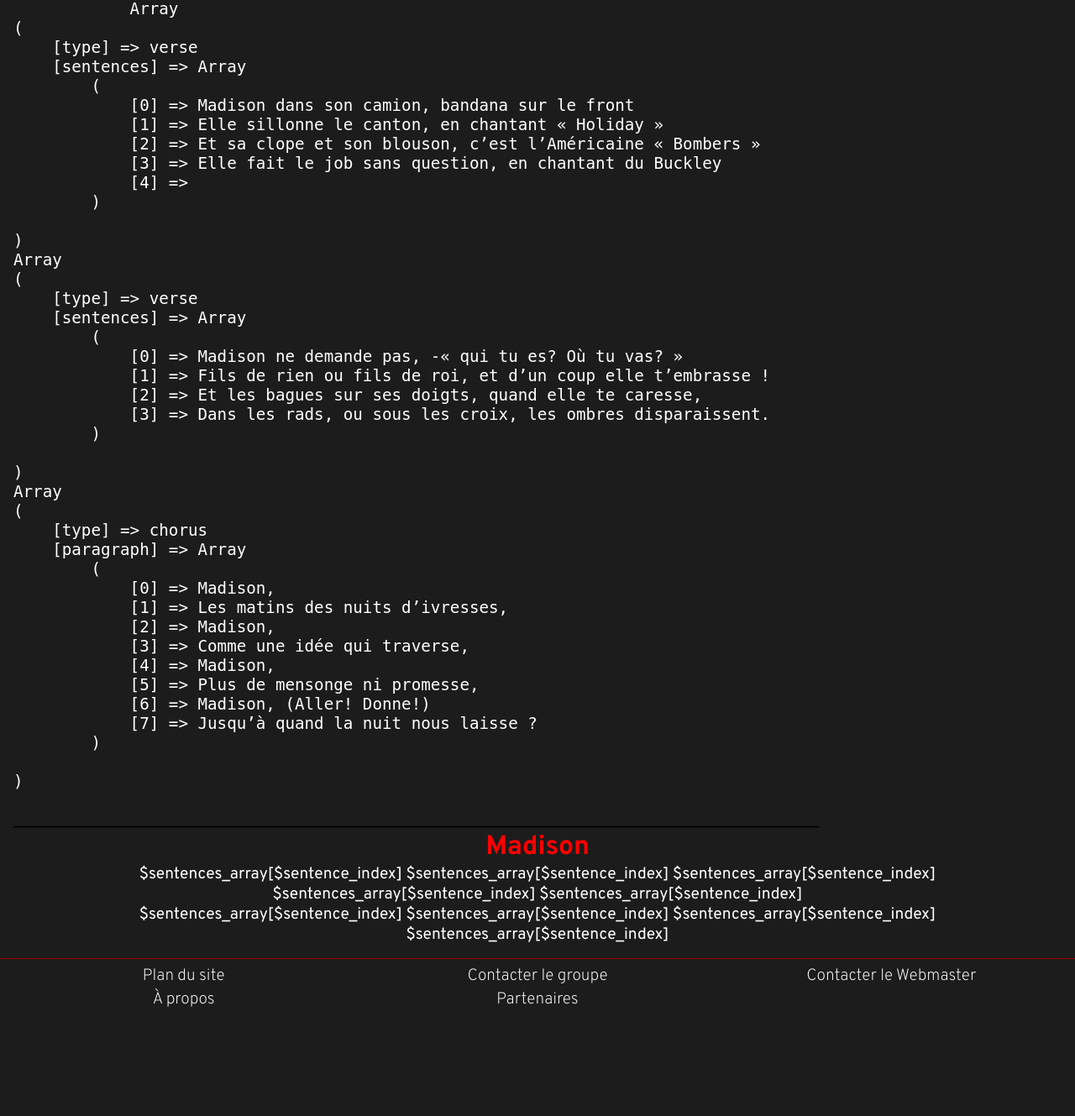
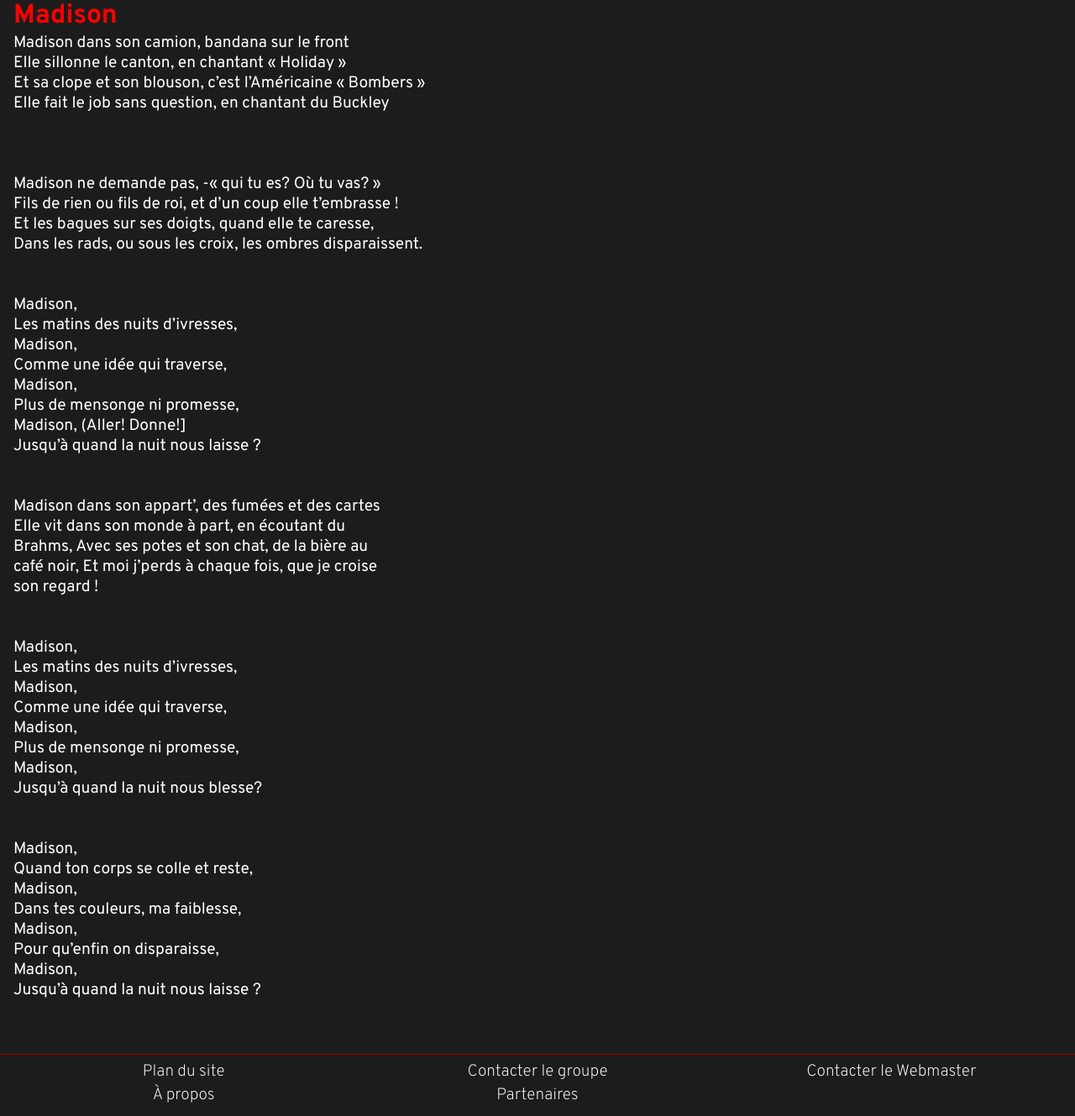
Before and after one commit to christophegourmand/musicband_alinea, a PHP site: page /views/pages/page_lyrics.php?songClicked=0 in a window 1280 px wide. Shown: the part 644-1973 px from the top of the page at 84% size. Before the commit the page ends 1843 px from the top, so only its background shows below. Run offline with PHP 8.4, Linux system fonts and the light colour scheme; data that the repository does not hold is empty; some libraries are stand-ins or nearby versions; some web fonts are replaced.

Commit message:
lyrics correctly displayed from array

```diff
--- a/assets/css/main_style.css
+++ b/assets/css/main_style.css
@@ -1047,10 +1047,6 @@ footer {
   color: white;
 }
 
-.lyrics {
-  text-align: center;
-}
-
 .lyrics .lyrics-title {
   font-size: 2rem;
   color: red;
--- a/assets/css/modules/_lyrics.scss
+++ b/assets/css/modules/_lyrics.scss
@@ -1,12 +1,13 @@
 .lyrics {
 
-    text-align: center;
+    // text-align: center;
 
     .lyrics-title {
         font-size: 2rem;
         color: red;
     }
     .lyrics-list {
+
 
         .lyrics-paragraph {
 
--- a/datas/allSongs_variables.php
+++ b/datas/allSongs_variables.php
@@ -13,55 +13,55 @@
     "J'ai pas les mots"
 ]; */
 
-$allSongs_array = array (
-    array(
+$allSongs_indArray = [
+    [
         "song_title"=>"Madison",
-        "song_lyrics_paragraphs"=>array(
-            array(
+        "song_lyrics_paragraphs"=>[
+            [
                 "type"=>"verse",
-                "sentences"=>array(
+                "sentences"=>[
                     "Madison dans son camion, bandana sur le front",
                     "Elle sillonne le canton, en chantant « Holiday »",
                     "Et sa clope et son blouson, c’est l’Américaine « Bombers »",
                     "Elle fait le job sans question, en chantant du Buckley",
                     "",
-                )
-            ),
-            array(
+                ]
+            ],
+            [
                 "type"=>"verse",
-                "sentences"=>array(
+                "sentences"=>[
                     "Madison ne demande pas, -« qui tu es? Où tu vas? »",
                     "Fils de rien ou fils de roi, et d’un coup elle t’embrasse !",
                     "Et les bagues sur ses doigts, quand elle te caresse,",
                     "Dans les rads, ou sous les croix, les ombres disparaissent.",
-                )
-            ),
-            array(
+                ]
+            ],
+            [
                 "type"=>"chorus",
-                "paragraph"=>array(
+                "sentences"=>[
                     "Madison,",
                     "Les matins des nuits d’ivresses,",
                     "Madison, ",
                     "Comme une idée qui traverse, ",
                     "Madison,",
                     "Plus de mensonge ni promesse,",
-                    "Madison, (Aller! Donne!)",
+                    "Madison, (Aller! Donne!]",
                     "Jusqu’à quand la nuit nous laisse ?",
-                )
-            ),
-            array(
+                ]
+            ],
+            [
                 "type"=>"verse",
-                "paragraph"=>array(
+                "sentences"=>[
                     "Madison dans son appart’, des fumées et des cartes",
                     "Elle vit dans son monde à part, en écoutant du",
                     "Brahms, Avec ses potes et son chat, de la bière au",
                     "café noir, Et moi j’perds à chaque fois, que je croise",
                     "son regard !",
-                )
-            ),
-            array(
+                ]
+            ],
+            [
                 "type"=>"chorus",
-                "paragraph"=>array(
+                "sentences"=>[
                     "Madison,",
                     "Les matins des nuits d’ivresses,",
                     "Madison, ",
@@ -70,11 +70,11 @@ $allSongs_array = array (
                     "Plus de mensonge ni promesse,",
                     "Madison, ",
                     "Jusqu’à quand la nuit nous blesse?",
-                )
-            ),
-            array(
+                ]
+            ],
+            [
                 "type"=>"chorus",
-                "paragraph"=>array(
+                "sentences"=>[
                     "Madison,",
                     "Quand ton corps se colle et reste,",
                     "Madison,",
@@ -83,171 +83,171 @@ $allSongs_array = array (
                     "Pour qu’enfin on disparaisse,",
                     "Madison,",
                     "Jusqu’à quand la nuit nous laisse ?",
-                )
-            )
-        )
-    ),
+                ]
+            ]
+        ]
+    ],
     // ------------------ end song
 
-    array(
+    [
         "song_title"=>"Soif",
-        "song_lyrics_paragraphs"=>array(
-            array(
+        "song_lyrics_paragraphs"=>[
+            [
                 "type"=>"verse",
-                "sentences"=>array(
+                "sentences"=>[
                     "",
                     "",
                     "",
                     "",
                     "",
                     ""
-                )
-            )
-        )
-    ),
+                ]
+            ]
+        ]
+    ],
     // ------------------ end song
 
-    array(
+    [
         "song_title"=>"Le Placard",
-        "song_lyrics_paragraphs"=>array(
-            array(
+        "song_lyrics_paragraphs"=>[
+            [
                 "type"=>"verse",
-                "sentences"=>array(
+                "sentences"=>[
                     "",
                     "",
                     "",
                     "",
                     "",
                     ""
-                )
-            )
-        )
-    ),
+                ]
+            ]
+        ]
+    ],
     // ------------------ end song
 
-    array(
+    [
         "song_title"=>"L'Exil",
-        "song_lyrics_paragraphs"=>array(
-            array(
+        "song_lyrics_paragraphs"=>[
+            [
                 "type"=>"verse",
-                "sentences"=>array(
+                "sentences"=>[
                     "",
                     "",
                     "",
                     "",
                     "",
                     ""
-                )
-            )
-        )
-    ),
+                ]
+            ]
+        ]
+    ],
     // ------------------ end song
 
-    array(
+    [
         "song_title"=>"Pas d'Autre Monde",
-        "song_lyrics_paragraphs"=>array(
-            array(
+        "song_lyrics_paragraphs"=>[
+            [
                 "type"=>"verse",
-                "sentences"=>array(
+                "sentences"=>[
                     "",
                     "",
                     "",
                     "",
                     "",
                     ""
-                )
-            )
-        )
-    ),
+                ]
+            ]
+        ]
+    ],
     // ------------------ end song
 
-    array(
+    [
         "song_title"=>"Post-It",
-        "song_lyrics_paragraphs"=>array(
-            array(
+        "song_lyrics_paragraphs"=>[
+            [
                 "type"=>"verse",
-                "sentences"=>array(
+                "sentences"=>[
                     "",
                     "",
                     "",
                     "",
                     "",
                     ""
-                )
-            )
-        )
-    ),
+                ]
+            ]
+        ]
+    ],
     // ------------------ end song
 
-    array(
+    [
         "song_title"=>"Si tu vas bien",
-        "song_lyrics_paragraphs"=>array(
-            array(
+        "song_lyrics_paragraphs"=>[
+            [
                 "type"=>"verse",
-                "sentences"=>array(
+                "sentences"=>[
                     "",
                     "",
                     "",
                     "",
                     "",
                     ""
-                )
-            )
-        )
-    ),
+                ]
+            ]
+        ]
+    ],
     // ------------------ end song
 
-    array(
+    [
         "song_title"=>"Blanc et Noir",
-        "song_lyrics_paragraphs"=>array(
-            array(
+        "song_lyrics_paragraphs"=>[
+            [
                 "type"=>"verse",
-                "sentences"=>array(
+                "sentences"=>[
                     "",
                     "",
                     "",
                     "",
                     "",
                     ""
-                )
-            )
-        )
-    ),
+                ]
+            ]
+        ]
+    ],
     // ------------------ end song
 
-    array(
+    [
         "song_title"=>"Des foules de toi",
-        "song_lyrics_paragraphs"=>array(
-            array(
+        "song_lyrics_paragraphs"=>[
+            [
                 "type"=>"verse",
-                "sentences"=>array(
+                "sentences"=>[
                     "",
                     "",
                     "",
                     "",
                     "",
                     ""
-                )
-            )
-        )
-    ),
+                ]
+            ]
+        ]
+    ],
     // ------------------ end song
 
-    array(
+    [
         "song_title"=>"J'ai pas les mots",
-        "song_lyrics_paragraphs"=>array(
-            array(
+        "song_lyrics_paragraphs"=>[
+            [
                 "type"=>"verse",
-                "sentences"=>array(
+                "sentences"=>[
                     "",
                     "",
                     "",
                     "",
                     "",
                     ""
-                )
-            )
-        )
-    )
+                ]
+            ]
+        ]
+    ]
     // ------------------ end song
-);
+];
--- a/views/pages/page_lyrics/page-content.php
+++ b/views/pages/page_lyrics/page-content.php
@@ -1,5 +1,13 @@
-<?php include($prefix_to_root_folder.'datas/allSongs_variables.php');?>
-<?php $songToDisplay_nbr = $_GET['songClicked'];?>
+<?php
+    include($prefix_to_root_folder.'datas/allSongs_variables.php');
+
+    $songToDisplay_nbr = $_GET['songClicked'];
+
+    $song_assoArr = $allSongs_indArray[$songToDisplay_nbr];
+    $song_title_str = $song_assoArr['song_title'];
+    $lyrics_paragraphs_indArr = $song_assoArr["song_lyrics_paragraphs"];
+
+?>
 
 <main>
     <h2 class="page-title">Musique</h2>
@@ -11,40 +19,34 @@
 
                 <div class="horizontalCard <?='bg-song-'.$songToDisplay_nbr;?>" id="<?='horizontalCard_song_'.$songToDisplay_nbr;?>">
                     <a class="horizontalCard-link" href="<?=$prefix_to_root_folder.'views/pages/page_lyrics.php';?>">
-                        <h3 class="horizontalCard-title"><?=$allSongs_array[$songToDisplay_nbr]['song_title'];?></h3>
+                        <h3 class="horizontalCard-title"><?=$song_title_str?></h3>
                     </a>
                 </div>
 
         </aside>
 
-        <pre class="white">
-            <?php
-                // TEST DE LOOPING
-                // print_r($allSongs_array[$songToDisplay_nbr]); // donne un array .
-                // print_r($allSongs_array[$songToDisplay_nbr]["song_lyrics_paragraphs"]); // donne un array .
+        <div class="lyrics">
+            <h3 class="lyrics-title"><?=$song_title_str?></h3>
+            <article class="lyrics-list white">
+                <?php for ($paragraph_index = 0 ; $paragraph_index < count($lyrics_paragraphs_indArr) ; $paragraph_index++): ?>
+                    <?php $paragraph_sentences_indArr = $lyrics_paragraphs_indArr[$paragraph_index]['sentences']; ?>
+                    <?php $paragraph_type_str = $lyrics_paragraphs_indArr[$paragraph_index]['type']; ?>
 
-                // for($sentence_index = 0 ; $sentence_index <count($allSongs_array[$songToDisplay_nbr]["song_lyrics_paragraphs"]) ; $sentence_index++) {
-                for ($paragraph_index = 0 ; $paragraph_index < 3 ; $paragraph_index++) {
-                    print_r( $allSongs_array[$songToDisplay_nbr]["song_lyrics_paragraphs"][$paragraph_index] );
-                }
-            ?>
-        </pre>
+                                                            <!-- <pre> -->
+                                                                <?php // print_r($paragraph_sentences_indArr);?>
+                                                            <!-- </pre> -->
 
-        ______________________________________________________________________________________________________
-        <div class="lyrics">
-            <h3 class="lyrics-title"><?=$allSongs_array[$songToDisplay_nbr]["song_title"]?></h3>
-            <article class="lyrics-list">
-
-                <?php for ($paragraph_index = 0 ; $paragraph_index < count($allSongs_array[$songToDisplay_nbr]["song_lyrics_paragraphs"]) ; $paragraph_index++): ?>
-
-                    <?php $sentences_array = $allSongs_array[$songToDisplay_nbr]["song_lyrics_paragraphs"][$paragraph_index]["sentences"];?>
-
-                    <p class="lyrics-paragraph <?=$allSongs_array[$songToDisplay_nbr]["song_lyrics_paragraphs"][$paragraph_index]["type"];?>">
-                        <?php for($sentence_index = 0 ; $sentence_index < count($sentences_array) ; $sentence_index++): ?>
-                            <span class="lyrics-sentence">$sentences_array[$sentence_index]</span>
+                    <p class="lyrics-paragraph <?=$paragraph_type_str;?> ">
+                        <?php for($sentence_index = 0 ; $sentence_index < count($paragraph_sentences_indArr) ; $sentence_index++): ?>
+                            <span class="lyrics-sentence"> <?php echo($paragraph_sentences_indArr[$sentence_index]);?> </span>
+                            <br>
                         <?php endfor; ?>
                     </p>
+                    <br>
+                    <br>
+
                 <?php endfor; ?>
+
 
             </article>
 
--- a/views/pages/page_musique/page-content.php
+++ b/views/pages/page_musique/page-content.php
@@ -5,12 +5,12 @@
 
     <section class="songs split_30_70">
         <aside class="songs-list horizontalCard-container">
-            <?php for($i=0 ; $i<count($allSongs_array) ; $i++): ?>
+            <?php for($i=0 ; $i<count($allSongs_indArray) ; $i++): ?>
                 <div class="horizontalCard <?='bg-song-'.$i?>" id="<?php echo('horizontalCard_song_'.$i);?>">
                     <a class="horizontalCard-link" href="<?php echo($prefix_to_root_folder.'views/pages/page_lyrics.php'.'?songClicked='.$i);?>">
 
                     <!-- .'/?song='.$i -->
-                        <h3 class="horizontalCard-title"><?=$allSongs_array[$i]["song_title"]?></h3>
+                        <h3 class="horizontalCard-title"><?=$allSongs_indArray[$i]["song_title"]?></h3>
                     </a>
                 </div>
             <?php endfor; ?>
@@ -19,7 +19,7 @@
         <div class="lyric">
             <!-- plus tard changer la valeur de [0] selon le click -->
             <!--
-            <h3 class="lyric-title"><?=$allSongs_array[0]["song_title"]?></h3>
+            <h3 class="lyric-title"><?=$allSongs_indArray[0]["song_title"]?></h3>
             <article class="lyric-list">
                 <p class="lyric-paragraph">
                     <span class="lyric-sentence">Not by way of an apology</span>
```
Also changed, not shown: 1 other file.
